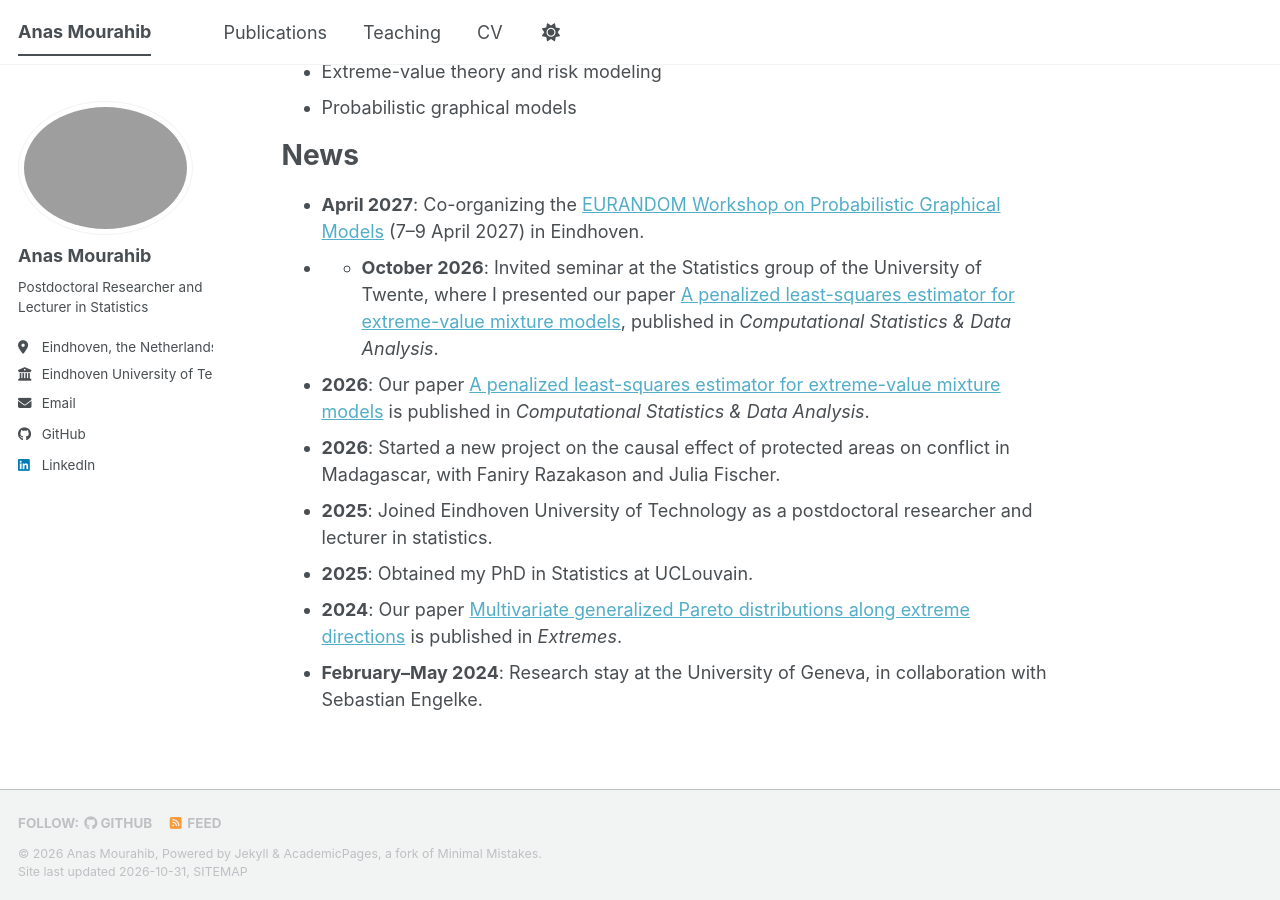
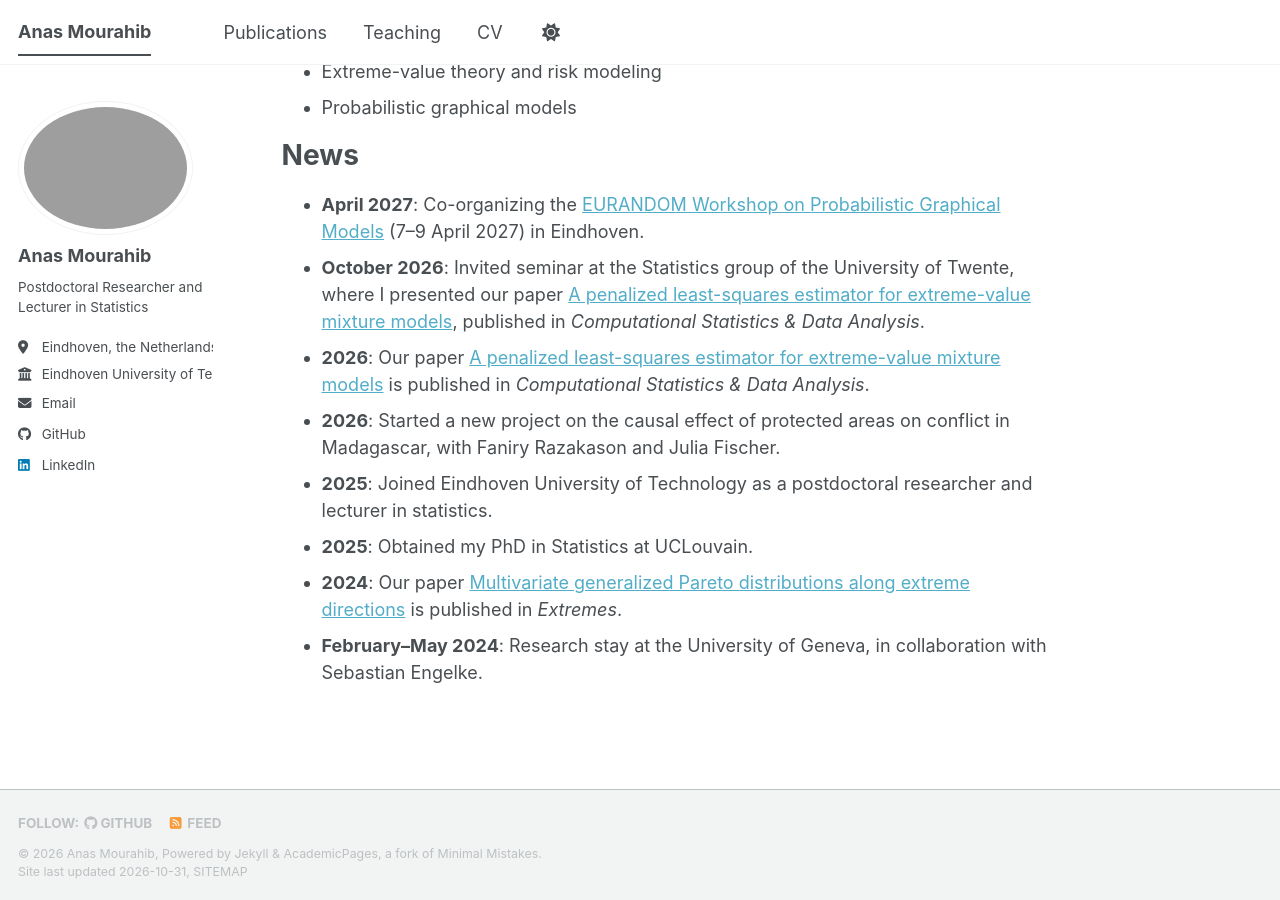
Before and after one commit to AnasMourahib/AnasMourahib.github.io, a Jekyll site: the page built from _pages/about.md, in a window 1280 px wide and 900 px high, scrolled down 666 px. Built offline with Jekyll 4.4.1, drawn with Linux system fonts in a browser that asks for light colours; a script bundle is joined from its source files by our own code; a style sheet for code colours, icons or effects is not loaded.

```diff
--- a/_pages/about.md
+++ b/_pages/about.md
@@ -24,7 +24,7 @@ Research interests
 News
 ======
 - **April 2027**: Co-organizing the [EURANDOM Workshop on Probabilistic Graphical Models](https://sites.google.com/view/eurandom-pgm/main) (7–9 April 2027) in Eindhoven.
-- - **October 2026**: Invited seminar at the Statistics group of the University of Twente, where I presented our paper [A penalized least-squares estimator for extreme-value mixture models](https://www.sciencedirect.com/science/article/pii/S0167947326001295), published in *Computational Statistics & Data Analysis*.
+- **October 2026**: Invited seminar at the Statistics group of the University of Twente, where I presented our paper [A penalized least-squares estimator for extreme-value mixture models](https://www.sciencedirect.com/science/article/pii/S0167947326001295), published in *Computational Statistics & Data Analysis*.
 - **2026**: Our paper [A penalized least-squares estimator for extreme-value mixture models](https://www.sciencedirect.com/science/article/pii/S0167947326001295) is published in *Computational Statistics & Data Analysis*.
 - **2026**: Started a new project on the causal effect of protected areas on conflict in Madagascar, with Faniry Razakason and Julia Fischer.
 - **2025**: Joined Eindhoven University of Technology as a postdoctoral researcher and lecturer in statistics.
```
